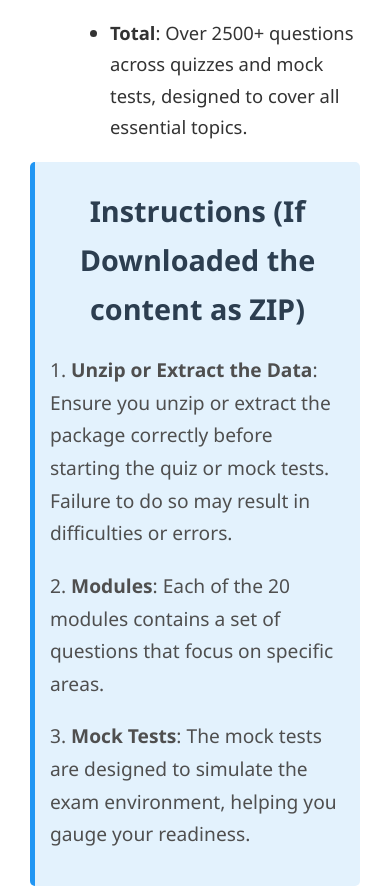
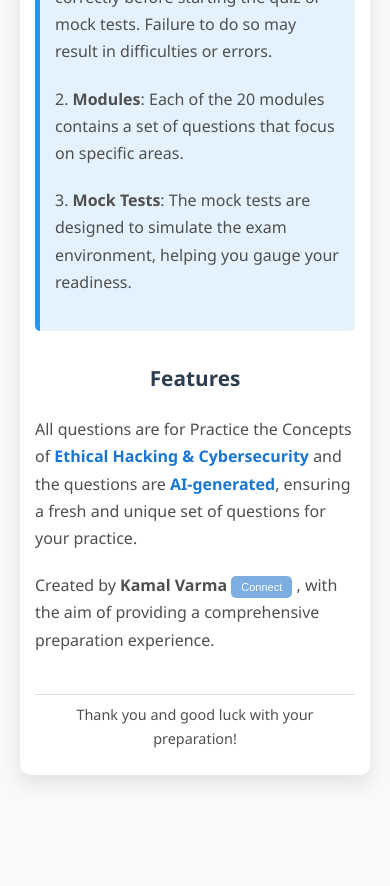
Before and after one commit to Linuxlearners/Quiz-Mocktests, a plain HTML site: page readme.html in a window 390 px wide. Shown: the part 978-1864 px from the top of the page. After the commit the page ends 1773 px from the top, so only its background shows below. Drawn offline with Linux system fonts and the light colour scheme.

Commit message:
Update readme.html

```diff
--- a/readme.html
+++ b/readme.html
@@ -4,7 +4,7 @@
     <meta charset="UTF-8">
     <meta name="viewport" content="width=device-width, initial-scale=1.0">
     <meta http-equiv="X-UA-Compatible" content="IE=edge">
-    <title>Quiz and Mock Tests - Concepts Of Ethical Hacking </title>
+    <title>Quiz and Mock Tests - Concepts Of Ethical Hacking</title>
     <style>
         body {
             font-family: 'Segoe UI', Tahoma, Geneva, Verdana, sans-serif;
@@ -106,6 +106,78 @@
             background-color: #005bb5;
         }
 
+        /* Media Query for smaller screens (Mobile) */
+        @media (max-width: 768px) {
+            .container {
+                padding: 20px;
+                margin: 20px;
+            }
+
+            h1 {
+                font-size: 2em;
+            }
+
+            h2 {
+                font-size: 1.5em;
+            }
+
+            p {
+                font-size: 1em;
+            }
+
+            ul li {
+                font-size: 1em;
+            }
+
+            .instructions {
+                font-size: 1em;
+            }
+
+            .special-buttons {
+                position: relative;
+                top: 0;
+                right: 0;
+                flex-direction: row;
+                justify-content: center;
+                gap: 5px;
+            }
+
+            .special-button {
+                font-size: 12px;
+                padding: 6px 12px;
+            }
+
+            .footer {
+                font-size: 1em;
+                padding: 10px;
+            }
+        }
+
+        /* Extra small screens (Portrait Phones) */
+        @media (max-width: 480px) {
+            h1 {
+                font-size: 1.6em;
+            }
+
+            h2 {
+                font-size: 1.3em;
+            }
+
+            .container {
+                padding: 15px;
+            }
+
+            .special-button {
+                padding: 5px 10px;
+                font-size: 11px;
+            }
+
+            .footer {
+                font-size: 0.9em;
+                padding: 8px;
+            }
+        }
+
     </style>
 </head>
 <body>
@@ -137,8 +209,6 @@
         <p>Created by <strong>Kamal Varma <button class="special-button" onclick="window.location.href='https://medium.com/@Linuxlearners'"> Connect </button>  </strong>, with the aim of providing a comprehensive preparation experience.</p>
 
 
-
-
         <div class="footer">
             <p>Thank you and good luck with your preparation!</p>
         </div>
```
